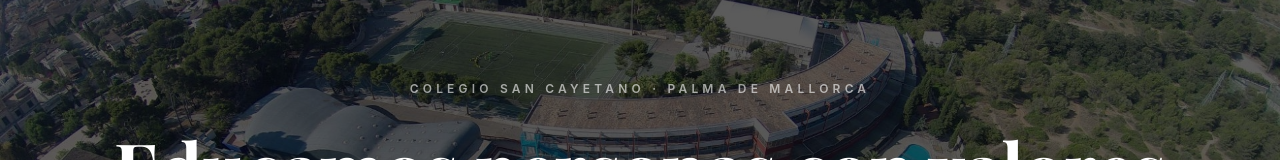
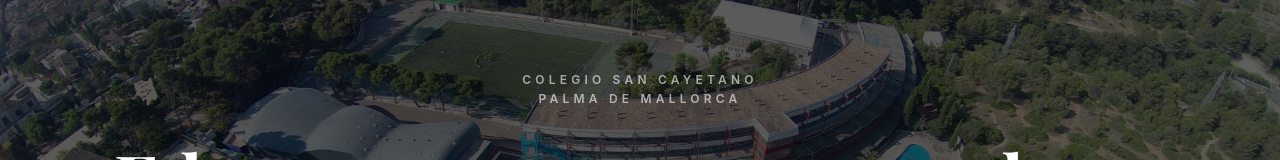
Before and after one commit to jaumeborras/colegio, a Next.js app: page / in a window 1280 px wide. Shown: the part 133-293 px from the top of the page. Built offline with nearby package versions, Linux system fonts and the light colour scheme; no server answers; a web font is replaced by a local one.

Commit message:
Hero: split school name and location into two lines
https://claude.ai/code/session_01AkPnKWHKw29JWqLuzrou1S

```diff
--- a/app/page.tsx
+++ b/app/page.tsx
@@ -144,8 +144,9 @@ export default function HomePage() {
 
         {/* Titular central */}
         <div className="absolute inset-0 z-20 flex flex-col items-center justify-center text-center px-6 pointer-events-none">
-          <p className="hero-tag text-[10px] sm:text-xs font-semibold text-white/60 uppercase tracking-[0.35em] mb-6">
-            Colegio San Cayetano · Palma de Mallorca
+          <p className="hero-tag text-[10px] sm:text-xs font-semibold text-white/60 uppercase tracking-[0.35em] mb-6 leading-relaxed">
+            <span className="block">Colegio San Cayetano</span>
+            <span className="block">Palma de Mallorca</span>
           </p>
           <h1 className="hero-title" style={{ fontFamily: "var(--font-serif)" }}>
             <span className="block font-bold text-2xl sm:text-4xl md:text-6xl lg:text-[4.5rem] text-white leading-tight drop-shadow-lg">
```
